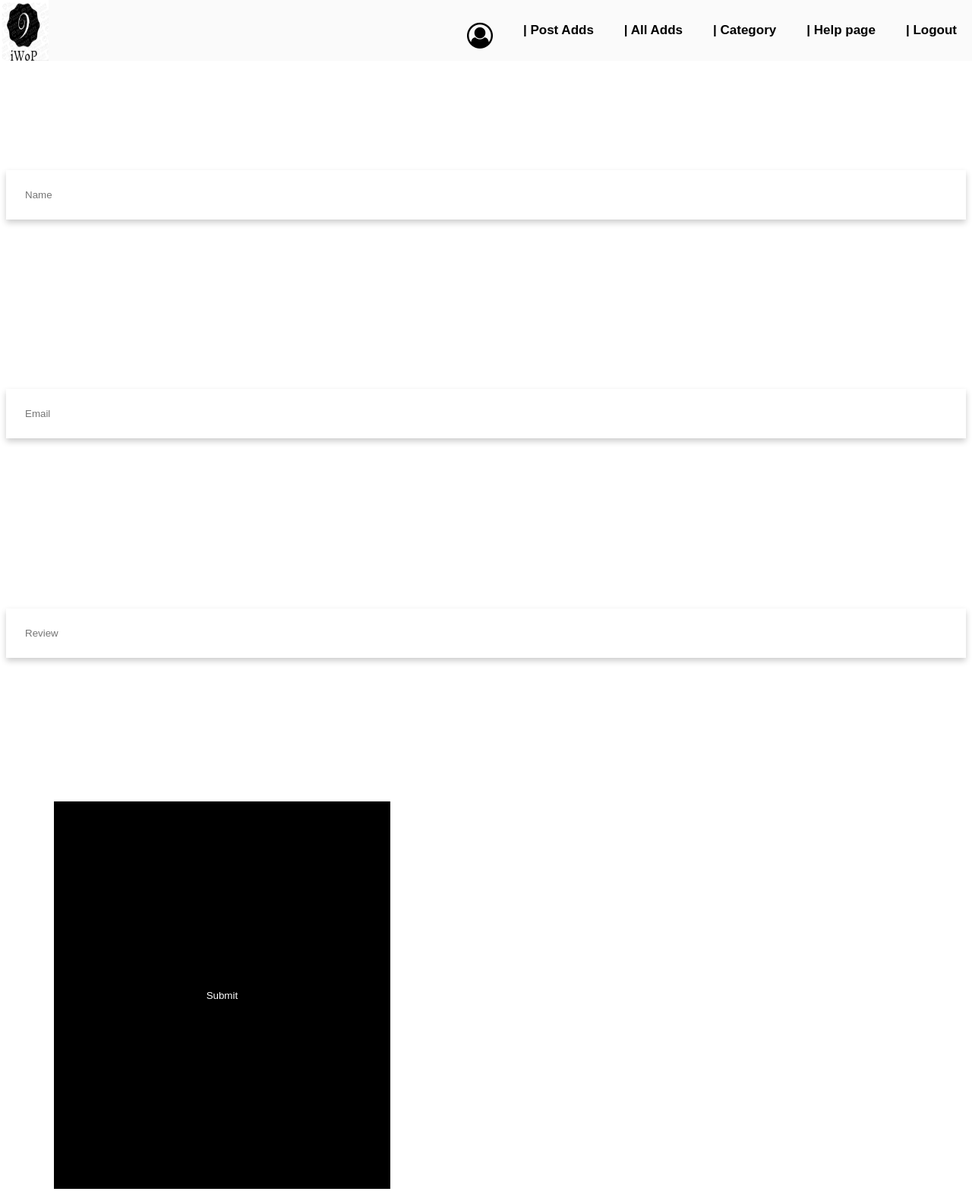
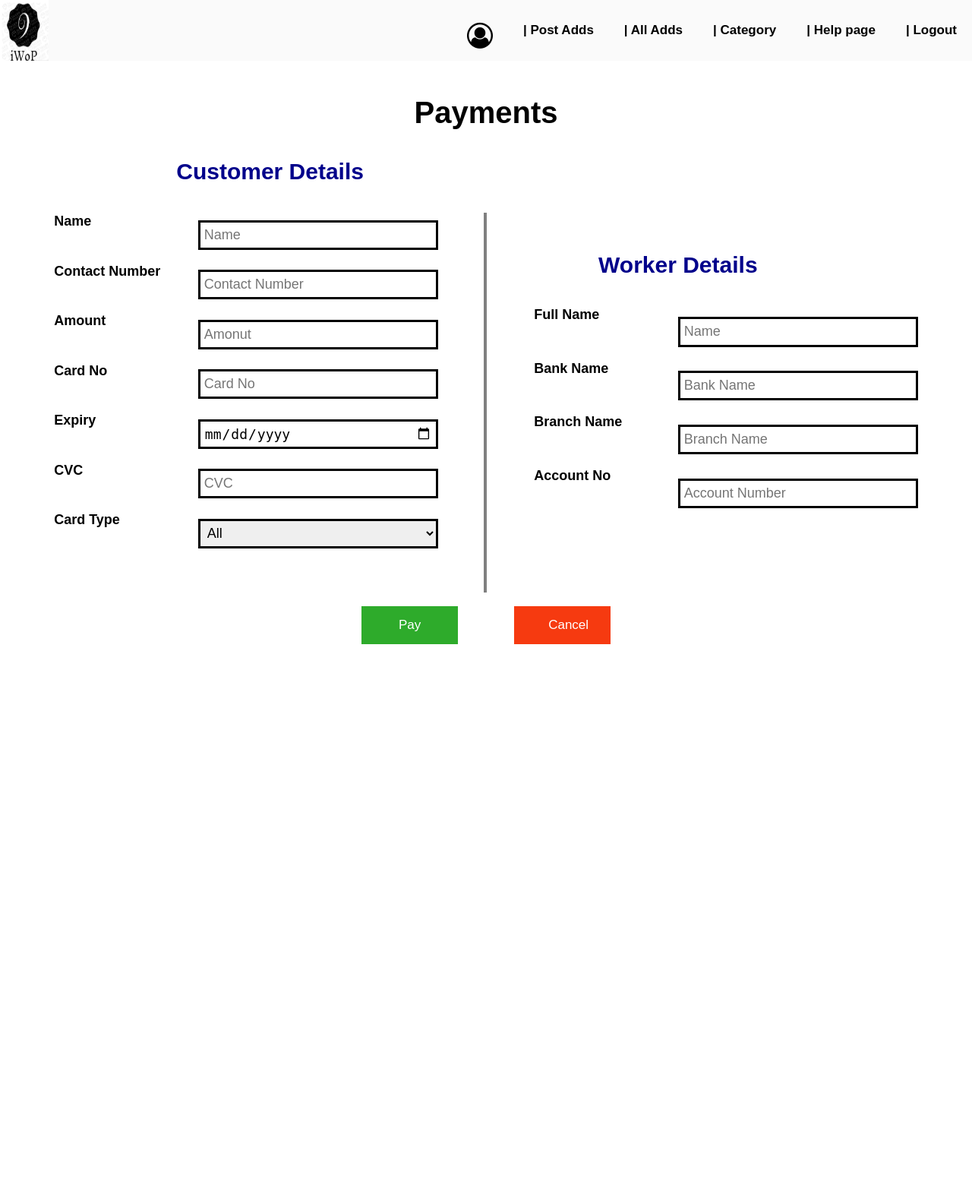
Before and after one commit to Tolusha-Harindi/iWoP, a PHP site: page /payment_cus.php in a window 1280 px wide. Shown: the whole page at 76% size. After the commit the page ends 848 px from the top, so only its background shows below. Run offline with PHP 8.4, Linux system fonts and the light colour scheme.

Commit message:
Payment-Page

```diff
--- /dev/null
+++ b/Customer/Payment-cus/payment_cus.css
@@ -0,0 +1,131 @@
+
+
+body{
+    font-family: 'Poppins', sans-serif;
+}
+
+/*heading - Payments*/
+.full{
+    margin-top: 10%;
+    text-align: center;
+    font-size:40px;
+}
+
+/*topic*/
+.topic{
+    margin-top: 3%;
+    margin-left: -45%;
+    font-size:35px;
+    font-size:30px;
+    margin-bottom: 3%;
+    color: darkblue;
+}
+
+
+/*field and text*/
+.field{
+    margin-bottom: 1%;
+    font-family: 'Poppins', sans-serif;
+    font-size: 18px;
+    text-align: left;
+    margin-left:5%;
+}
+
+/*input fields*/
+.input{
+    border: solid;
+    width: 25%;
+    height: 5%;
+	padding:5px 5px;
+    background:white;
+    display:block;
+    margin-left: 20%;
+    font-size: 18px;
+    margin-top: -2%;
+}
+
+/*Select category*/
+.select{
+    position:relative;
+    font-size: 18px;
+    width: 25%;
+    height: 5%;
+    padding:5px 5px;
+    margin-left: -35%;
+    margin-top:-2%;
+    border: solid;
+    align-items: center;
+    justify-content: center;
+
+}
+
+/*Pay*/
+.button1, .button2
+{
+	    position: relative;
+    	display: inline-block;
+    	padding: 15px 45px;
+    	width: 10%;
+    	text-align: center;
+        font-family: 'Poppins', sans-serif;
+    	color: #fff !important;
+    	text-decoration: none;
+    	font-size: 17px;
+    	overflow: hidden;
+    	background-color: #2EAB2B;
+        border: none;
+        margin-left: 0%;
+        margin-top: 6%;
+}
+
+/*cancel*/
+.button2
+{
+    	background-color: #F63A10;
+        margin-left: 5%;
+        margin-bottom: 4%;
+}
+
+/*-----Verticle line-----------*/
+.vl {
+    border-left: 4px solid grey;
+    height: 500px;
+    position: absolute;
+    left: 50%;
+    margin-left: -3px;
+    top: 35%;
+  }
+
+  /*---------------------------------------Worker details----------------------------------------*/
+
+/*topic*/
+.topic2{
+    margin-top: -48%;
+    margin-left: 40%;
+    font-size:35px;
+    font-size:30px;
+    margin-bottom: 3%;
+    color: darkblue;
+}
+
+
+  /*input fields*/
+.input2{
+    border: solid;
+    width: 25%;
+    height: 5%;
+	padding:5px 5px;
+    background:white;
+    display:block;
+    margin-left: 70%;
+    font-size: 18px;
+    margin-top: -2%;
+}
+
+
+/*field and text*/
+.field2{
+    font-size: 18px;
+    text-align: left;
+    margin-left:55%;
+}
--- a/Customer/Payment-cus/payment_cus.php
+++ b/Customer/Payment-cus/payment_cus.php
@@ -7,7 +7,7 @@
     <meta name="viewport" content="width=device-width, initial-scale=1.0">
     <link rel="stylesheet" href="../../Repeating-pages/topnav/topnav.css">
     <link rel="stylesheet" href="https://cdnjs.cloudflare.com/ajax/libs/font-awesome/4.7.0/css/font-awesome.min.css">
-    <link rel="stylesheet" href="Worker-Profile-Userview.css">
+    <link rel="stylesheet" href="payment_cus.css">
 
     <?php
         include '../../Repeating-pages/topnav/topnav2-customer.php'
@@ -17,18 +17,52 @@
 <body>
 
     <div class="full">
-        <div class="box">
-        <form name = "reg-w"  method="post" action="feedback.php">
+        <div class="box"> <b> Payments </b>
+        <div class="topic"> <b> Customer Details </b> </div>
+        <form name = "reg-w"  method="post" action="#">
                         <p class="field"> <b>Name</b></p>
                         <input id="name" name="name" type="text" placeholder = "Name" class="input" required>
-                        <p class="field"> <b>Email</b></p>
-                        <input id="email" name="email" type="email" placeholder = "Email" class="input" required>
-                        <p class="field"> <b>Review</b></p>
-                        <input id="review" name="review" type="text" placeholder = "Review" class="input" required>
-                        <input type="submit" id="submit" name="submit" value="Submit"  class="button4">
+                        <p class="field"> <b>Contact Number</b></p>
+                        <input id="contact" name="contact" type="int" placeholder = "Contact Number" class="input" required>
+                        <p class="field"> <b>Amount</b></p>
+                        <input id="amount" name="amount" type="int" placeholder = "Amonut" class="input" required>
+                        <p class="field"> <b>Card No</b></p>
+                        <input id="card_no" name="card_no" type="int" placeholder = "Card No" class="input" required>
+                        <p class="field"> <b>Expiry</b></p>
+                        <input id="expiry" name="expiry" type="date" placeholder = "Expiry" class="input" required>
+                        <p class="field"> <b>CVC</b></p>
+                        <input id="cvc" name="cvc" type="int" placeholder = "CVC" class="input" required>
+                        <p class="field"> <b>Card Type</b></p>
+                        <div>
+                        <select name=category class="select" required>
+                            <option selected label="All">  </option>
+                            <option value="1" label="Master-card">Master Card</option>
+                            <option value="2" label="Visa">VISA</option>
+                            <option value="3" label="American_express">American Express</option>
+                        </select>
+                        </div>
+                        <input type="submit" id="submit" name="submit" value="Pay"  class="button1">
+                        <input type="reset" id="reset" name="reset" value="Cancel"  class="button2">
                     </form>
+
+
+        <div class="vl"></div>
+
+        <div class="topic2"> <b> Worker Details </b> </div>
+            <form name = "reg"  method="post" action="#">
+                        <p class="field2"> <b>Full Name</b></p>
+                        <input id="name1" name="name1" type="text" placeholder = "Name" class="input2" required>
+                        <p class="field2"> <b>Bank Name</b></p>
+                        <input id="bank" name="bank" type="text" placeholder = "Bank Name" class="input2" required>
+                        <p class="field2"> <b>Branch Name</b></p>
+                        <input id="branch" name="branch" type="text" placeholder = "Branch Name" class="input2" required>
+                        <p class="field2"> <b>Account No</b></p>
+                        <input id="acc_no" name="acc_no" type="int" placeholder = "Account Number" class="input2" required>
+            </form>
         </div>
     </div>
+
+
 </body>
 
 </html>
--- a/Customer/SendingReqforWorker/SendingReqforWorkers.css
+++ b/Customer/SendingReqforWorker/SendingReqforWorkers.css
@@ -98,7 +98,7 @@
     	background-color: #2EAB2B;
         border: none;
         margin-left: 38%;
-        margin-bottom: 4%;
+        margin-bottom: 35%;
 }
 
 /*cancel*/
--- a/Customer/Worker Profile-User view/Worker-Profile-Userview.css
+++ b/Customer/Worker Profile-User view/Worker-Profile-Userview.css
@@ -204,7 +204,7 @@
     color:white;
     border: none;
     border-radius: 0;
-    width: 100px;
+    width: 15%;
     margin-left: 100%;
     margin-top: 0%;
     margin-bottom: 5%;
--- a/Customer/Worker Profile-User view/Worker-Profile-Userview.php
+++ b/Customer/Worker Profile-User view/Worker-Profile-Userview.php
@@ -130,7 +130,7 @@
     <!---------------------------------------Right--------------------------------------->
       <div class="split right1">
         <div class="centered">
-            <button class="button1"> <b>Pay</b></button>
+            <a  href="../Payment-cus/payment_cus.php" class="button1" > <b>Pay</b></a> <!-----------------Pay button----------->
             <div class="details">
                 <b class="t5"> Kamal Perera</b> </br>
                 <hr>
```
